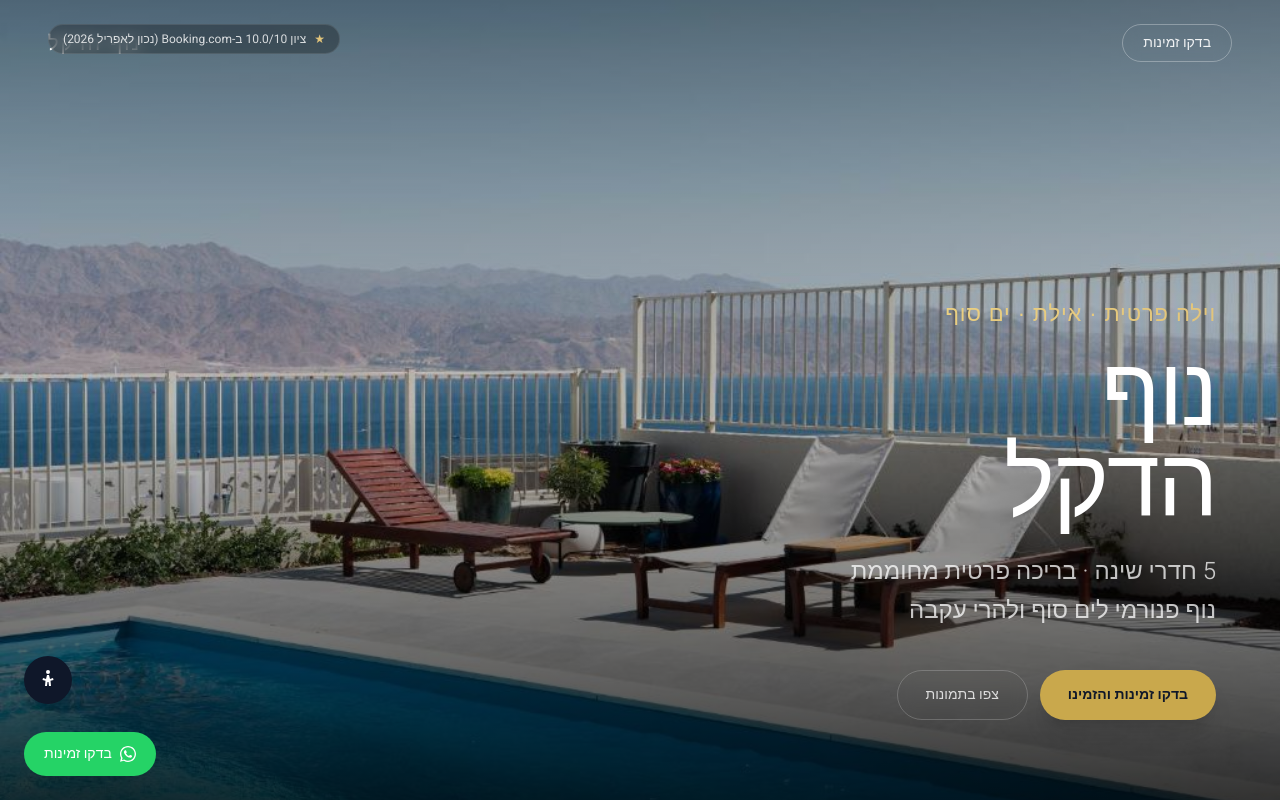
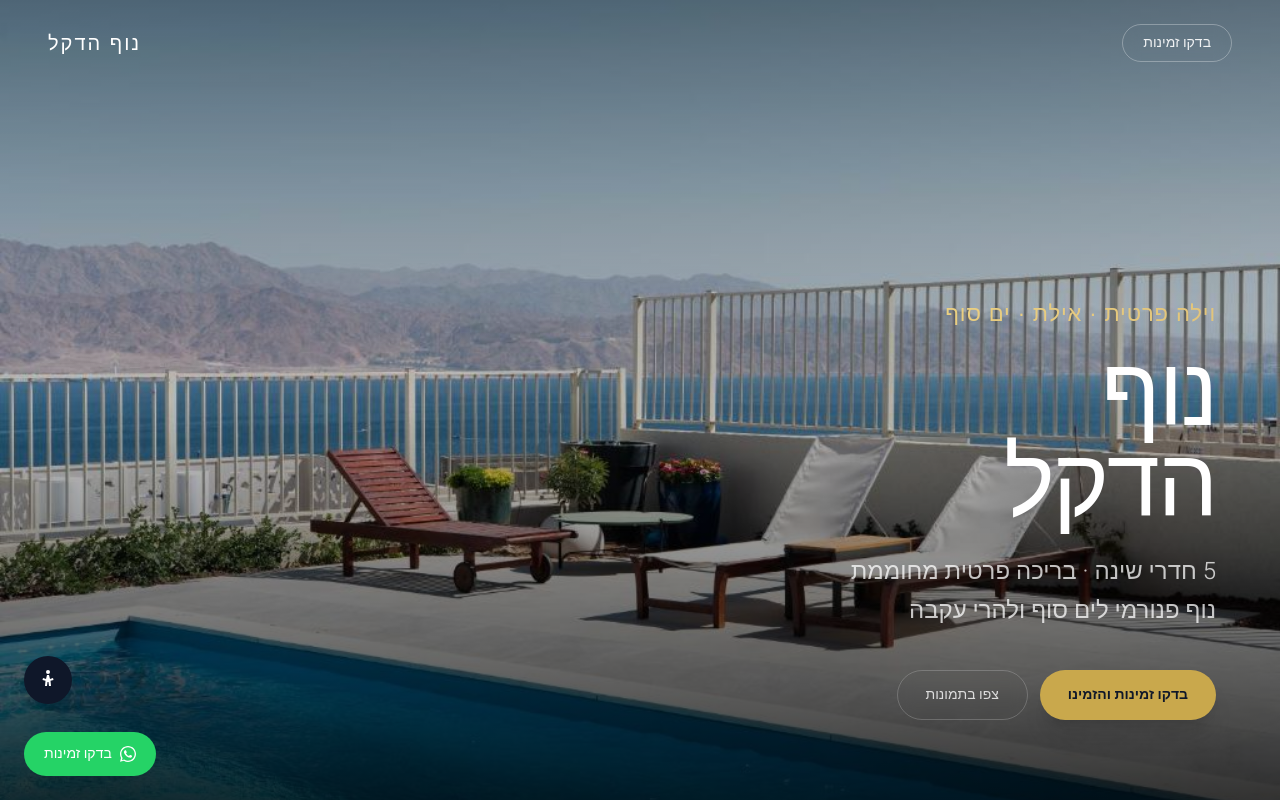
Before and after one commit to yardenazulay10-beep/villa-dekel, a Next.js app: page / in a window 1280 px wide. Shown: the top 800 px of the page. Built offline with nearby package versions, Linux system fonts and the light colour scheme; a web font is replaced by a local one.

Commit message:
remove booking score badge and footnote

```diff
--- a/app/page.tsx
+++ b/app/page.tsx
@@ -55,17 +55,6 @@ const amenities = [
   { label: "ממ\"ד" },
 ];
 
-function BookingScore() {
-  const [score, setScore] = useState("10.0");
-  const [date, setDate] = useState("אפריל 2026");
-  useEffect(() => {
-    fetch("/api/booking-score")
-      .then((r) => r.json())
-      .then((d) => { setScore(d.score); setDate(d.date); })
-      .catch(() => {});
-  }, []);
-  return <span>ציון {score}/10 ב-Booking.com (נכון ל{date})</span>;
-}
 
 function WhatsAppIcon({ className }: { className?: string }) {
   return (
@@ -685,11 +674,6 @@ export default function Home() {
           </div>
         </div>
 
-        {/* Booking badge */}
-        <div className="absolute top-6 left-6 md:left-12 z-10 flex items-center gap-2 bg-black/30 backdrop-blur-sm border border-white/10 text-white/80 text-xs px-3.5 py-1.5 rounded-full">
-          <span className="text-[#E2C47A]">★</span>
-          <BookingScore />
-        </div>
       </section>
 
       {/* ── FACTS BAR ────────────────────────────────────── */}
@@ -702,7 +686,7 @@ export default function Home() {
             </span>
           ))}
         </div>
-        <p className="text-center text-white/25 text-xs mt-3">* נכון לאפריל 2026</p>
+
       </section>
 
       {/* ── ABOUT ────────────────────────────────────────── */}
```
